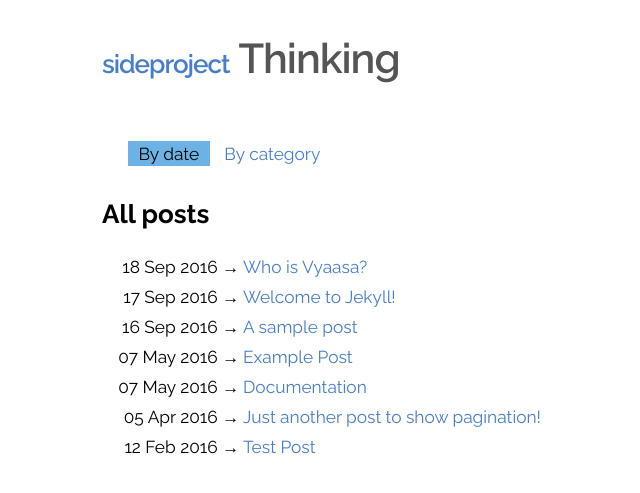
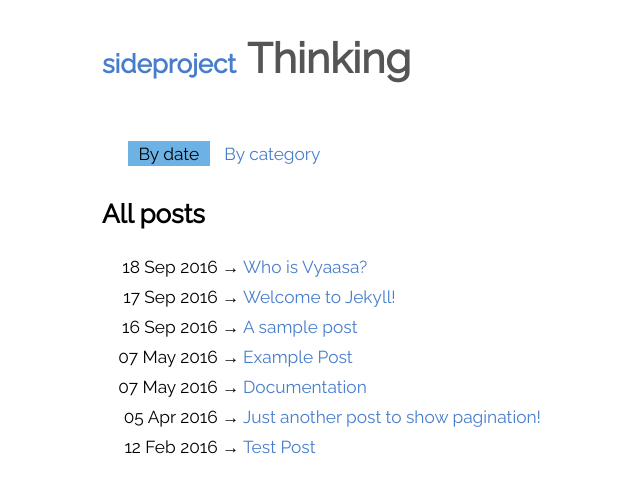
Before and after one commit to sideprojectme/blog, a Jekyll site: the page built from index.html, in a window 1280 px wide. Shown: the top 493 px of the page, without its empty margins (213-853 px from the left). Built offline with Jekyll 4.4.1, drawn with Linux system fonts in a browser that asks for light colours.

Commit message:
no message

```diff
--- a/_config.yml
+++ b/_config.yml
@@ -1,6 +1,6 @@
 #Created by webjeda
 
-title: Munidra Nath
+title: Sideproject
 baseurl: /thinking
 # Tracker
 analytics:
--- a/_includes/head.html
+++ b/_includes/head.html
@@ -1,7 +1,7 @@
 <head>
     <meta charset="UTF-8">
-    <title>{{site.title}} - {{page.title}}</title>
+    <title>{{page.title}} - {{site.title}}</title>
     <meta name="viewport" content="width=device-width">
     <link rel="stylesheet" type="text/css" href="{{site.baseurl}}/css/main.css">
-      <link href="https://fonts.googleapis.com/css?family=Raleway:400,600,700" rel="stylesheet">
+      <link href="https://fonts.googleapis.com/css?family=Raleway" rel="stylesheet">
 </head>
--- a/_sass/style.scss
+++ b/_sass/style.scss
@@ -44,13 +44,12 @@
  /*    background-color: #CCC; */
     margin: 0 -1.125em 1.5em -1.125em;
     padding: 0.75em 1.125em;
-     letter-spacing: -1px;
 
 /*     border-right: 1px black solid;
     border-bottom: 1px black solid;
     border-left: 1px black solid; */
     @include media-query($on-palm) {
-        text-align: center;
+
         margin: 1em;
         padding: 0.25em;
 
--- a/index.html
+++ b/index.html
@@ -1,5 +1,5 @@
 ---
-title: Blog
+title: Thinking
 layout: default
 ---
 
```
